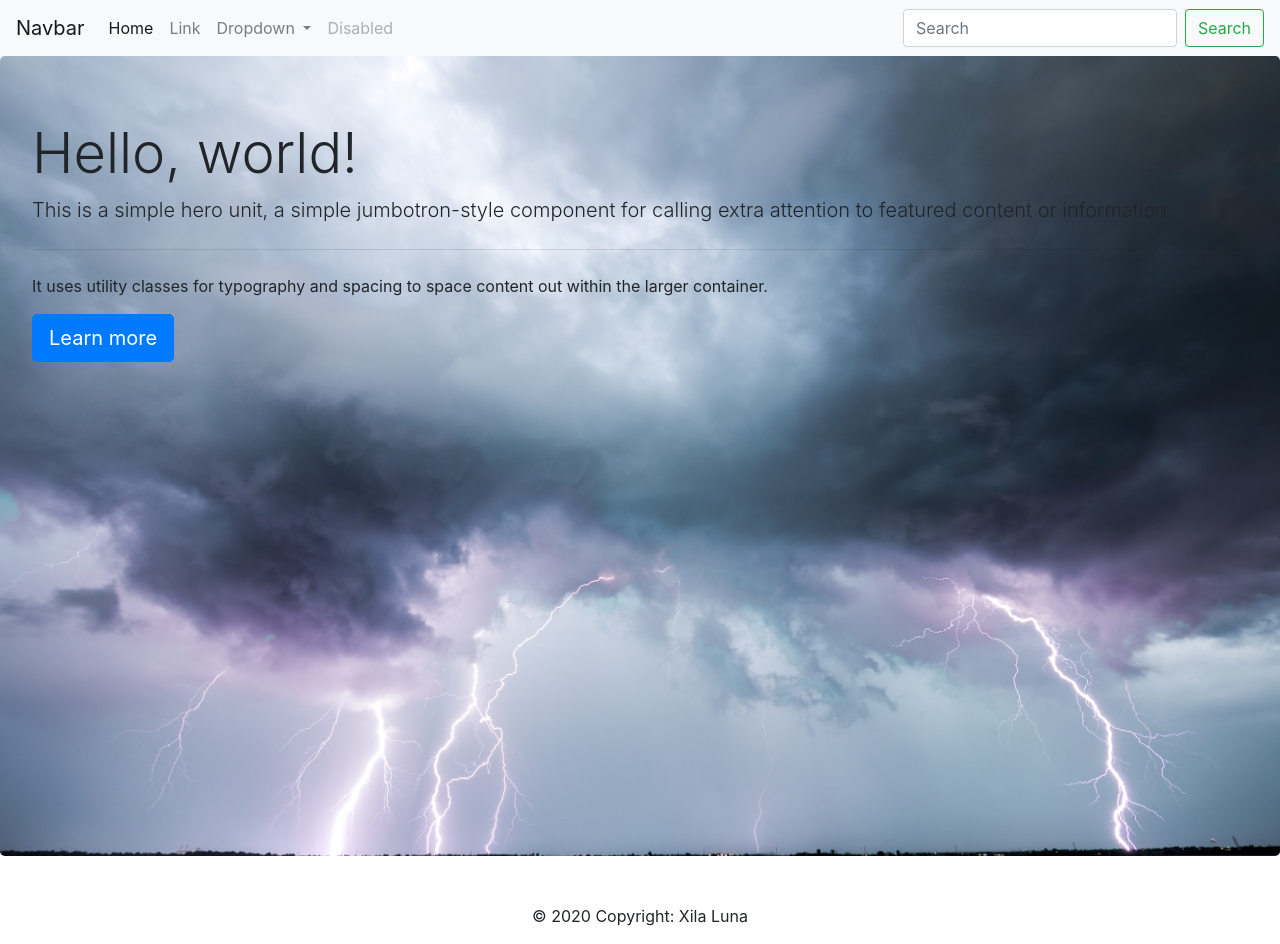
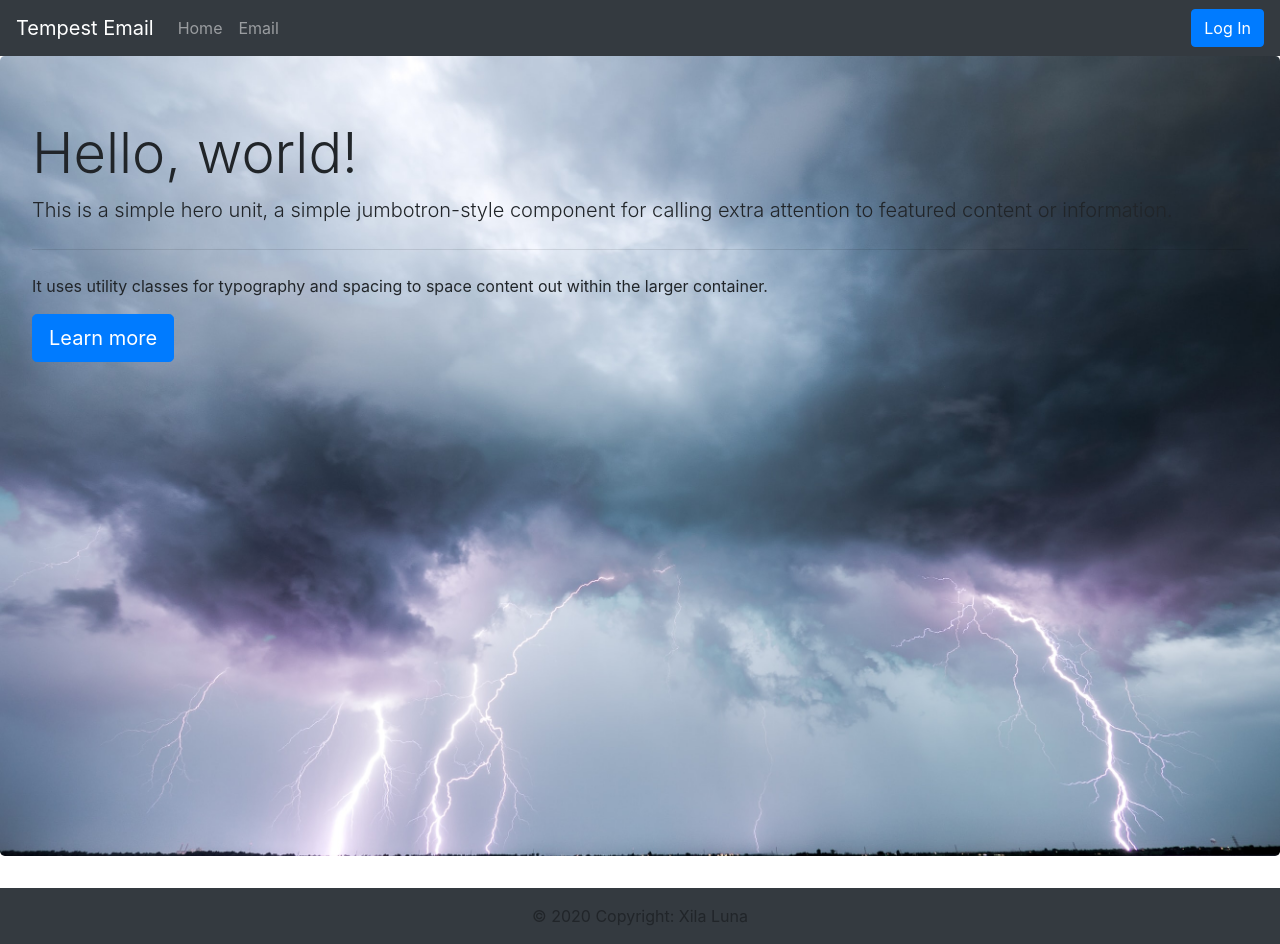
Before and after one commit to xilaluna/tempest-email, a Flask app: page / in a window 1280 px wide. Run offline with Flask 2, Linux system fonts and the light colour scheme.

Commit message:
Update base.html

```diff
--- a/templates/base.html
+++ b/templates/base.html
@@ -14,8 +14,8 @@
   </head>
   <body>
     <header>
-      <nav class="navbar navbar-expand-lg navbar-light bg-light">
-        <a class="navbar-brand" href="#">Navbar</a>
+      <nav class="navbar navbar-expand-lg navbar-dark bg-dark">
+        <a class="navbar-brand" href="index.html">Tempest Email</a>
         <button
           class="navbar-toggler"
           type="button"
@@ -30,60 +30,22 @@
 
         <div class="collapse navbar-collapse" id="navbarSupportedContent">
           <ul class="navbar-nav mr-auto">
-            <li class="nav-item active">
-              <a class="nav-link" href="#"
-                >Home <span class="sr-only">(current)</span></a
-              >
+            <li class="nav-item">
+              <a class="nav-link" href="index.html"
+                >Home <span class="sr-only"></span
+              ></a>
             </li>
             <li class="nav-item">
-              <a class="nav-link" href="#">Link</a>
-            </li>
-            <li class="nav-item dropdown">
-              <a
-                class="nav-link dropdown-toggle"
-                href="#"
-                id="navbarDropdown"
-                role="button"
-                data-toggle="dropdown"
-                aria-haspopup="true"
-                aria-expanded="false"
-              >
-                Dropdown
-              </a>
-              <div class="dropdown-menu" aria-labelledby="navbarDropdown">
-                <a class="dropdown-item" href="#">Action</a>
-                <a class="dropdown-item" href="#">Another action</a>
-                <div class="dropdown-divider"></div>
-                <a class="dropdown-item" href="#">Something else here</a>
-              </div>
-            </li>
-            <li class="nav-item">
-              <a
-                class="nav-link disabled"
-                href="#"
-                tabindex="-1"
-                aria-disabled="true"
-                >Disabled</a
-              >
+              <a class="nav-link" href="#">Email</a>
             </li>
           </ul>
-          <form class="form-inline my-2 my-lg-0">
-            <input
-              class="form-control mr-sm-2"
-              type="search"
-              placeholder="Search"
-              aria-label="Search"
-            />
-            <button class="btn btn-outline-success my-2 my-sm-0" type="submit">
-              Search
-            </button>
-          </form>
+          <a href="#" class="btn btn-primary my-2 my-sm-0 ml-2">Log In</a>
         </div>
       </nav>
     </header>
     <main>{% block content %}{% endblock %}</main>
     <footer>
-      <div class="footer-copyright text-center py-3">
+      <div class="footer-copyright text-center bg-dark mt-2 py-3">
         © 2020 Copyright: Xila Luna
       </div>
     </footer>
```
